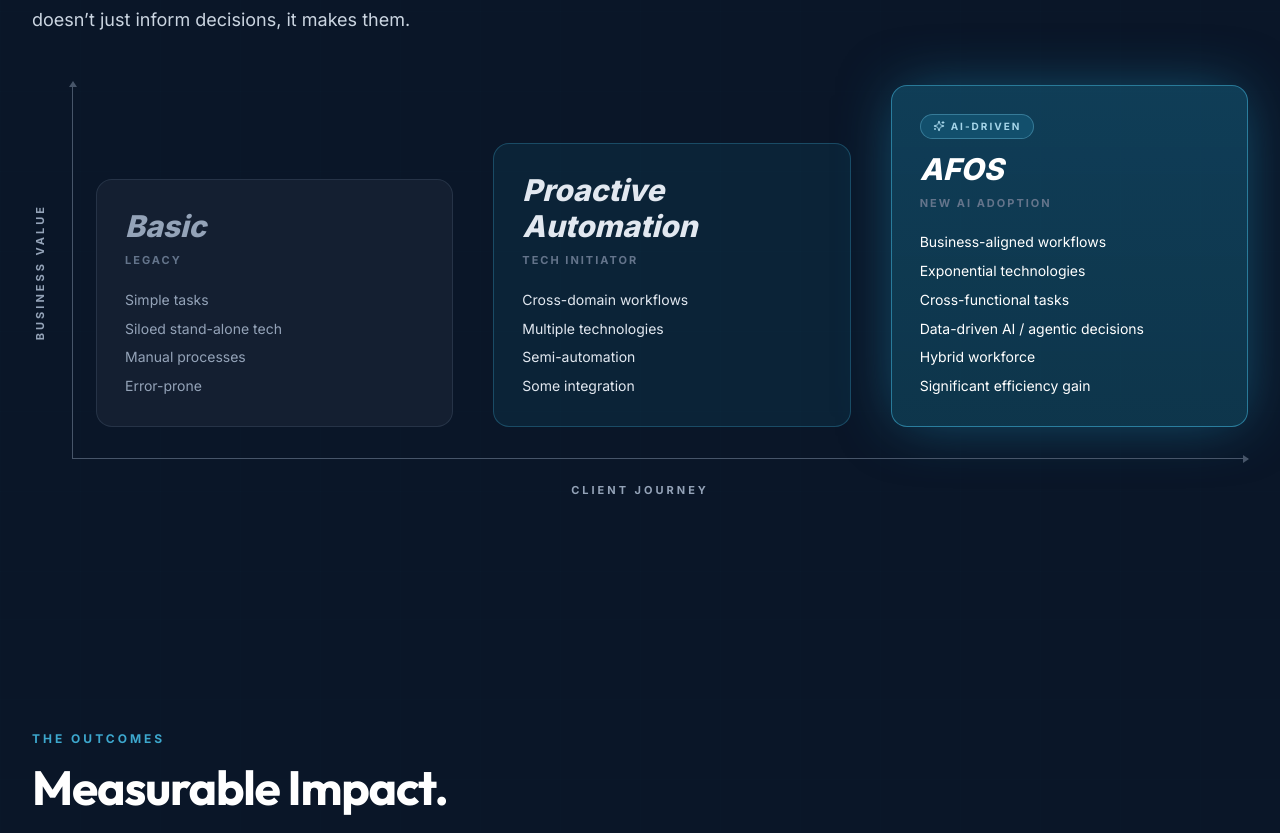
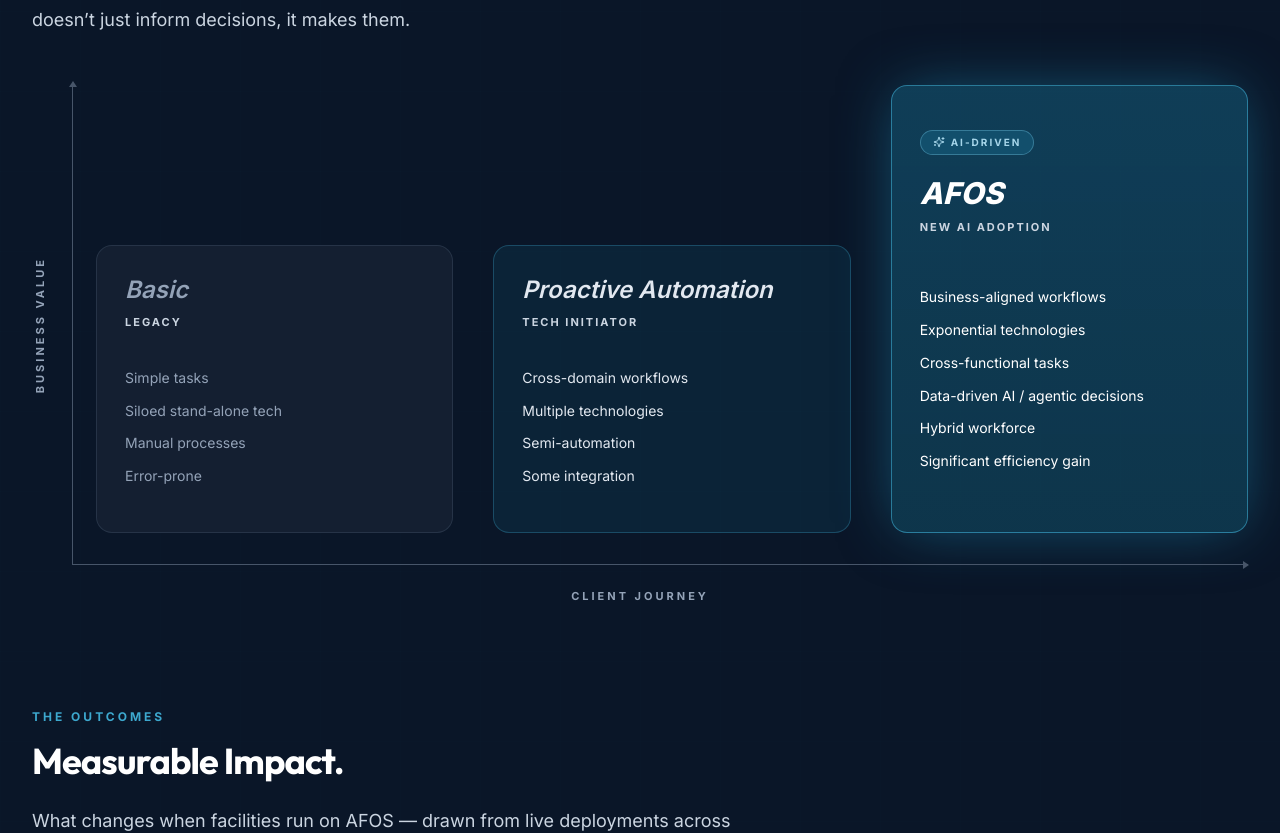
Before and after one commit to softgridinc-pte-ltd/softgrid-sensing-website, a Next.js app: page /platform in a window 1280 px wide. Shown: the part 3644-4477 px from the top of the page. Built offline with nearby package versions, Linux system fonts and the light colour scheme.

Commit message:
style: refine platform trajectory and outcomes spacing

```diff
--- a/components/sections/platform/PlatformEnginesSection.tsx
+++ b/components/sections/platform/PlatformEnginesSection.tsx
@@ -55,7 +55,7 @@
   {
     label: 'New AI Adoption',
     title: 'AFOS',
-    height: 'min-h-80',
+    height: 'min-h-[28rem]',
     bg: 'bg-gradient-to-b from-primary-500/30 to-primary-700/40 border-primary-400/60 shadow-[0_0_60px_-10px_rgba(31,153,197,0.55)]',
     text: 'text-white',
     bullets: [
@@ -72,7 +72,7 @@
 
 export function PlatformEnginesSection(): React.ReactElement {
   return (
-    <section className="relative overflow-hidden bg-navy-900 py-20 md:py-28">
+    <section className="relative overflow-hidden bg-navy-900 pt-20 md:pt-28 pb-8 md:pb-12">
       <div className="absolute inset-0 grid-pattern opacity-30" />
       <div
         className="pointer-events-none absolute left-1/2 top-0 h-[500px] w-[900px] -translate-x-1/2 rounded-full blur-[160px]"
@@ -177,14 +177,14 @@
                   className={`group relative rounded-2xl border ${stage.bg} ${stage.height} flex flex-col p-7 transition-transform duration-300 hover:-translate-y-1`}
                 >
                   {stage.highlight && (
-                    <div className="mb-3 inline-flex w-fit items-center gap-1.5 rounded-full border border-primary-300/40 bg-primary-500/20 px-3 py-1 text-[10px] font-bold uppercase tracking-[2px] text-primary-200">
+                    <div className="mt-6 mb-3 -translate-y-2 inline-flex w-fit items-center gap-1.5 rounded-full border border-primary-300/40 bg-primary-500/20 px-3 py-1 text-[10px] font-bold uppercase tracking-[2px] text-primary-200">
                       <Sparkles className="h-3 w-3" />
                       AI-Driven
                     </div>
                   )}
-                  <div className={`text-2xl md:text-3xl font-extrabold italic ${stage.text} mb-2`}>{stage.title}</div>
-                  <div className="mb-5 text-[11px] font-bold uppercase tracking-[2px] text-slate-500">{stage.label}</div>
-                  <ul className={`space-y-1.5 text-sm leading-relaxed ${stage.text}`}>
+                  <div className={`${stage.highlight ? 'text-2xl md:text-3xl font-extrabold' : 'text-xl md:text-2xl font-semibold'} italic ${stage.text} mb-2`}>{stage.title}</div>
+                  <div className="mb-5 text-[11px] font-bold uppercase tracking-[2px] text-slate-300">{stage.label}</div>
+                  <ul className={`flex-1 flex flex-col justify-center space-y-2.5 py-4 text-sm leading-relaxed ${stage.text}`}>
                     {stage.bullets.map((b) => (
                       <li key={b}>{b}</li>
                     ))}
--- a/components/sections/platform/PlatformOutcomesSection.tsx
+++ b/components/sections/platform/PlatformOutcomesSection.tsx
@@ -78,7 +78,7 @@
 
 export function PlatformOutcomesSection(): React.ReactElement {
   return (
-    <section className="relative overflow-hidden bg-navy-900 py-20 md:py-28">
+    <section className="relative overflow-hidden bg-navy-900 pt-8 md:pt-12 pb-20 md:pb-28">
       <div className="absolute inset-0 grid-pattern opacity-20" />
       <div
         className="pointer-events-none absolute left-1/2 top-1/2 h-[420px] w-[900px] -translate-x-1/2 -translate-y-1/2 rounded-full blur-[160px]"
@@ -88,7 +88,7 @@
       <div className="relative z-10 mx-auto max-w-7xl px-4 md:px-8">
         <div data-animate className="mb-16 max-w-3xl">
           <div className="mb-4 text-xs font-bold uppercase tracking-[3px] text-primary-400">The Outcomes</div>
-          <h2 className="mb-6 text-3xl md:text-5xl font-bold tracking-tight text-white">
+          <h2 className="mb-6 text-3xl md:text-4xl font-bold tracking-tight text-white">
             Measurable Impact.
           </h2>
           <p className="text-lg leading-[1.8] text-slate-300">
```
